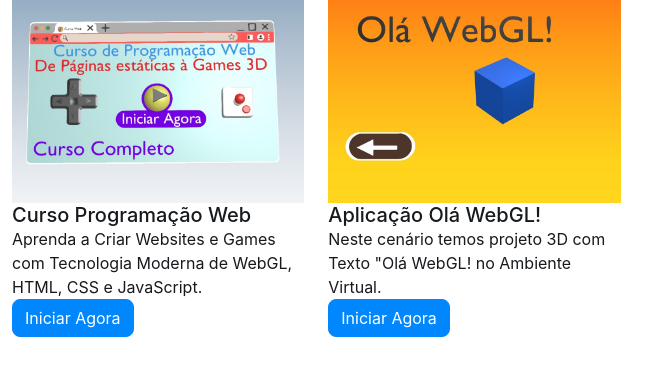
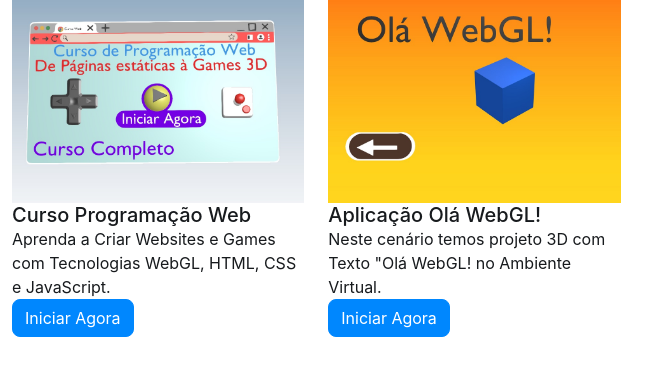
Before and after one commit to ten4z/arcademy, a plain HTML site: page apps/index.html in a window 1280 px wide. Shown: the whole page, without its empty margins (0-672 px from the left). Drawn offline with Linux system fonts and the light colour scheme.

Commit message:
text description

```diff
--- a/apps/index.html
+++ b/apps/index.html
@@ -14,7 +14,7 @@
 		    <img src="images-thumb/curso-web/curso-web-capa-920x640.jpg" class="card-img-top" alt="imagem-capa-curso-web">
 		    <div class="card-body">
 		    <h4 class="card-title">Curso Programação Web</h4>
-		    <p class="card-text">Aprenda a Criar Websites e Games com Tecnologia Moderna de WebGL, HTML, CSS e JavaScript.</p>
+		    <p class="card-text">Aprenda a Criar Websites e Games com Tecnologias WebGL, HTML, CSS e JavaScript.</p>
 		    <a href="../webplayer/webplayer.html?load=../apps/games/curso/index.json" class="btn-solid theme-primary">Iniciar Agora</a>
 		  </div>
 		  </div>
```
